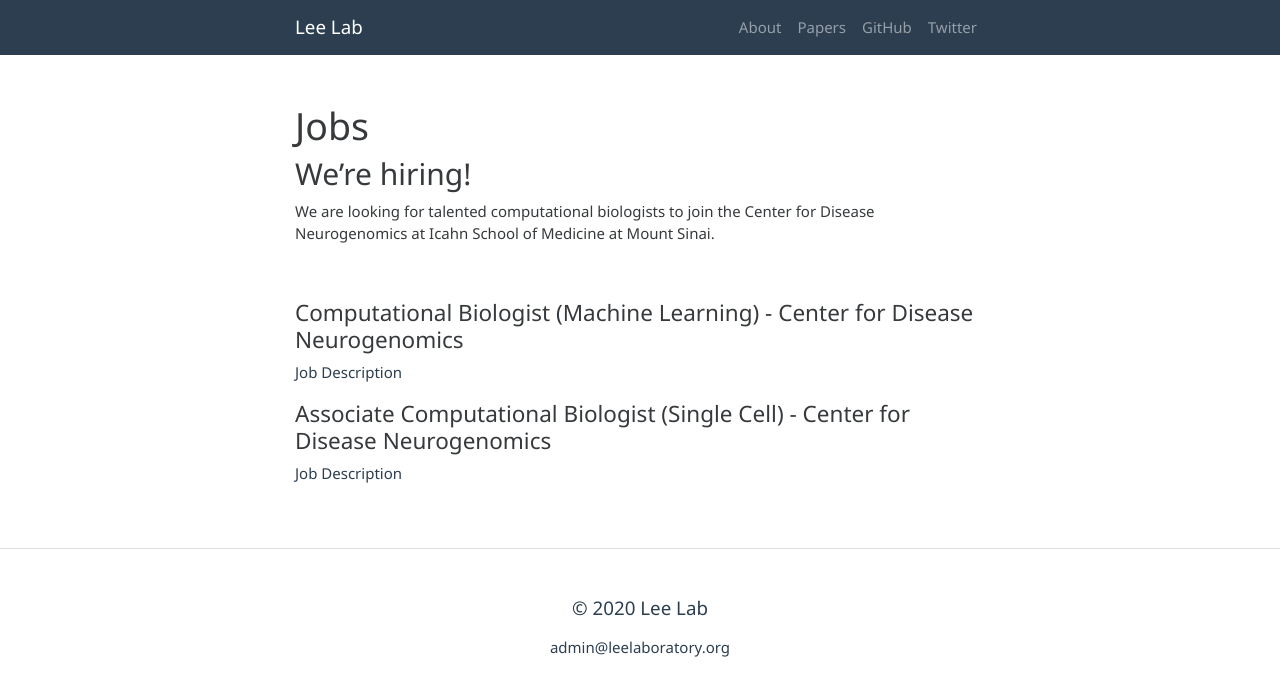
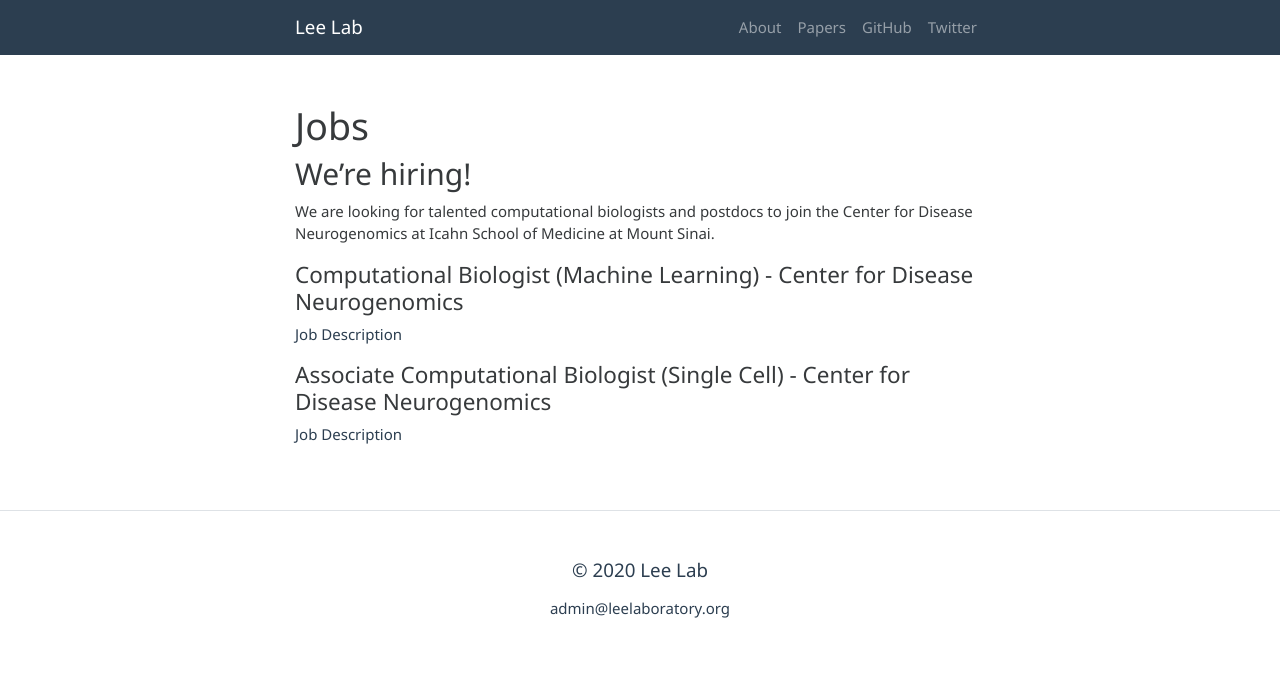
Before and after one commit to leelaboratory/leelaboratory.github.io, a Jekyll site: the page built from pages/jobs.md, in a window 1280 px wide. Shown: the top 696 px of the page. Built offline with Jekyll 4.4.1, drawn with Linux system fonts in a browser that asks for light colours.

Commit message:
Update jobs.md

```diff
--- a/pages/jobs.md
+++ b/pages/jobs.md
@@ -5,9 +5,7 @@ title: 'Jobs'
 ---
 
 ## We're hiring!
-We are looking for talented computational biologists to join the Center for Disease Neurogenomics at Icahn School of Medicine at Mount Sinai.
-
-<br>
+We are looking for talented computational biologists and postdocs to join the Center for Disease Neurogenomics at Icahn School of Medicine at Mount Sinai.
 
 #### Computational Biologist (Machine Learning) - Center for Disease Neurogenomics
 [Job Description](https://careers.mountsinai.org/jobs/2794056?lang=en-us)
```
